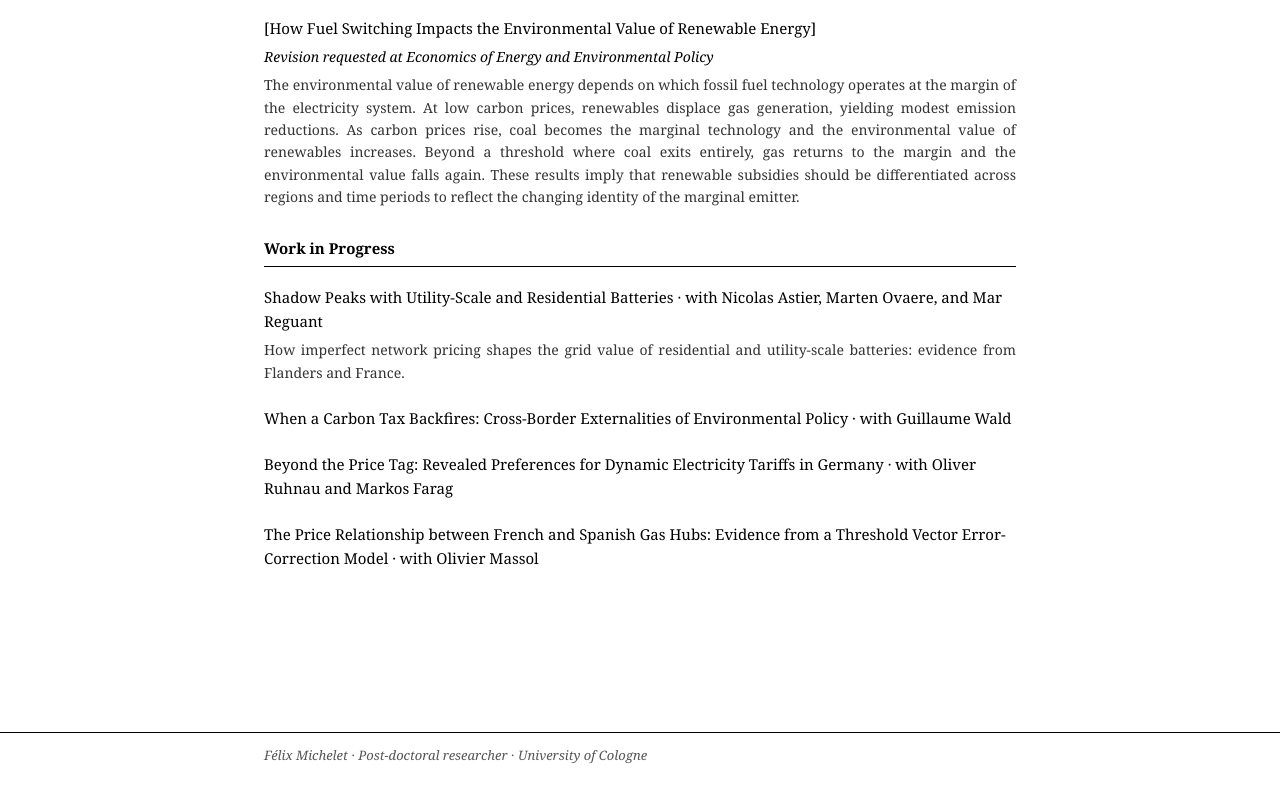
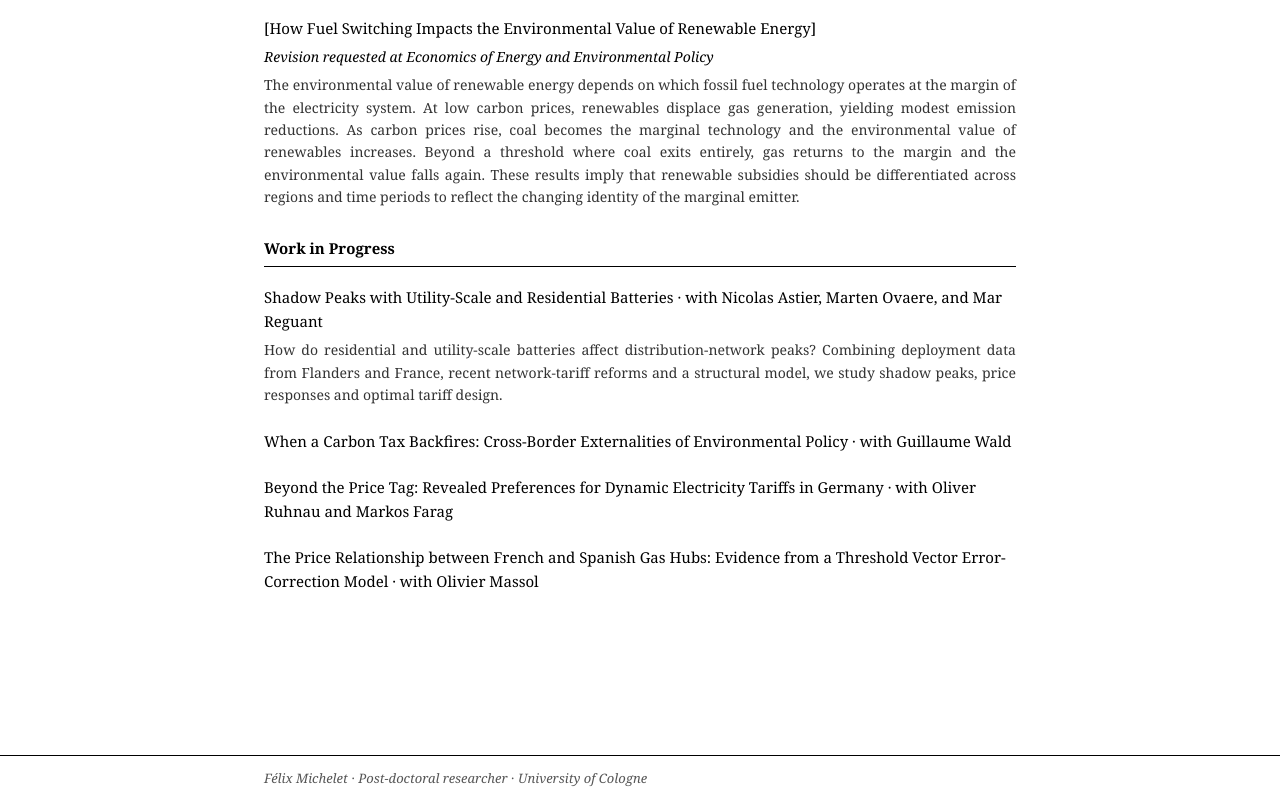
Before and after one commit to felix-michelet/felix-michelet.github.io, a plain HTML site: page research.html in a window 1280 px wide. Shown: the part 922-1722 px from the top of the page. Before the commit the page ends 1700 px from the top, so only its background shows below. Drawn offline with Linux system fonts and the light colour scheme.

Commit message:
Update Shadow Peaks abstract
Co-Authored-By: Claude Sonnet 4.6 <noreply@anthropic.com>

```diff
--- a/research.html
+++ b/research.html
@@ -127,7 +127,7 @@
         · with Nicolas Astier, Marten Ovaere, and Mar Reguant
       </p>
       <p class="paper-abstract">
-        How imperfect network pricing shapes the grid value of residential and utility-scale batteries: evidence from Flanders and France.
+        How do residential and utility-scale batteries affect distribution-network peaks? Combining deployment data from Flanders and France, recent network-tariff reforms and a structural model, we study shadow peaks, price responses and optimal tariff design.
       </p>
     </div>
 
```
